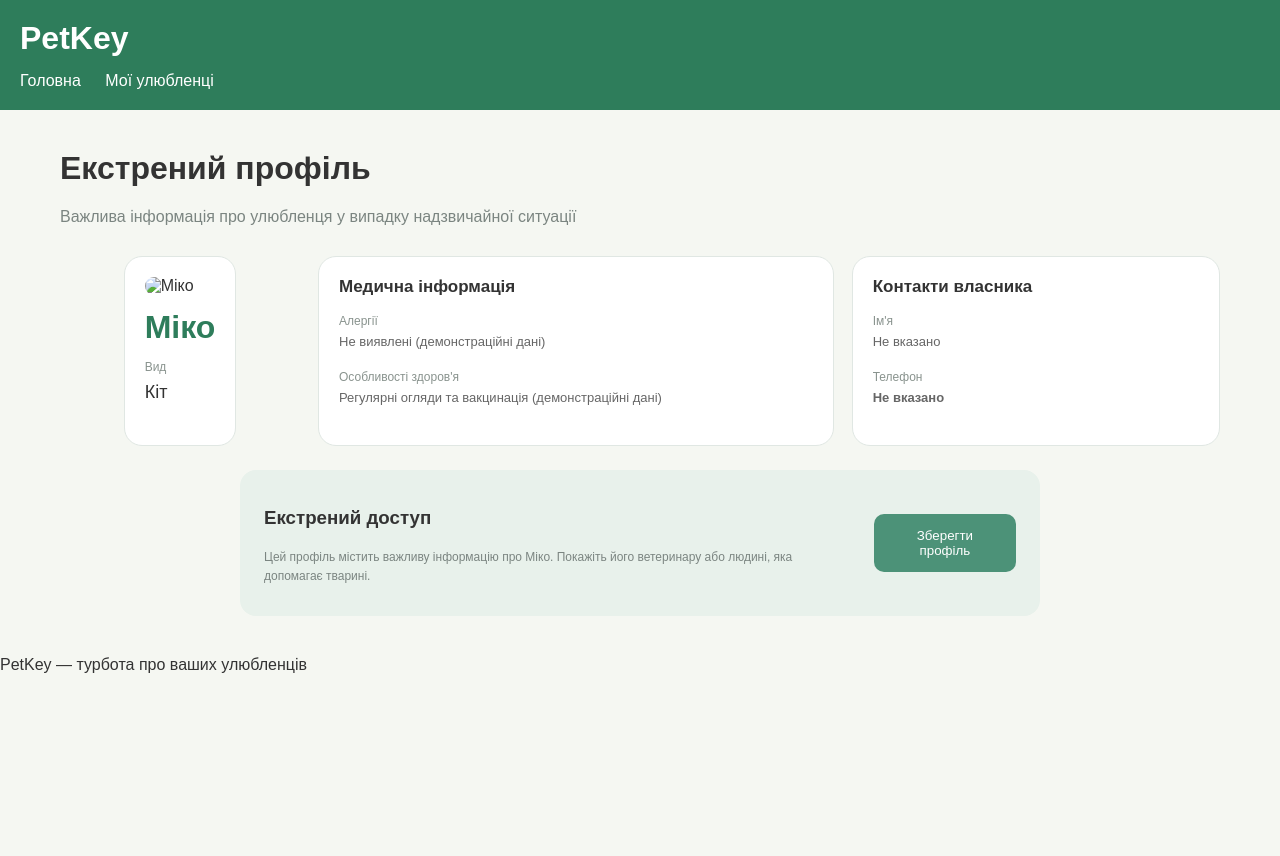
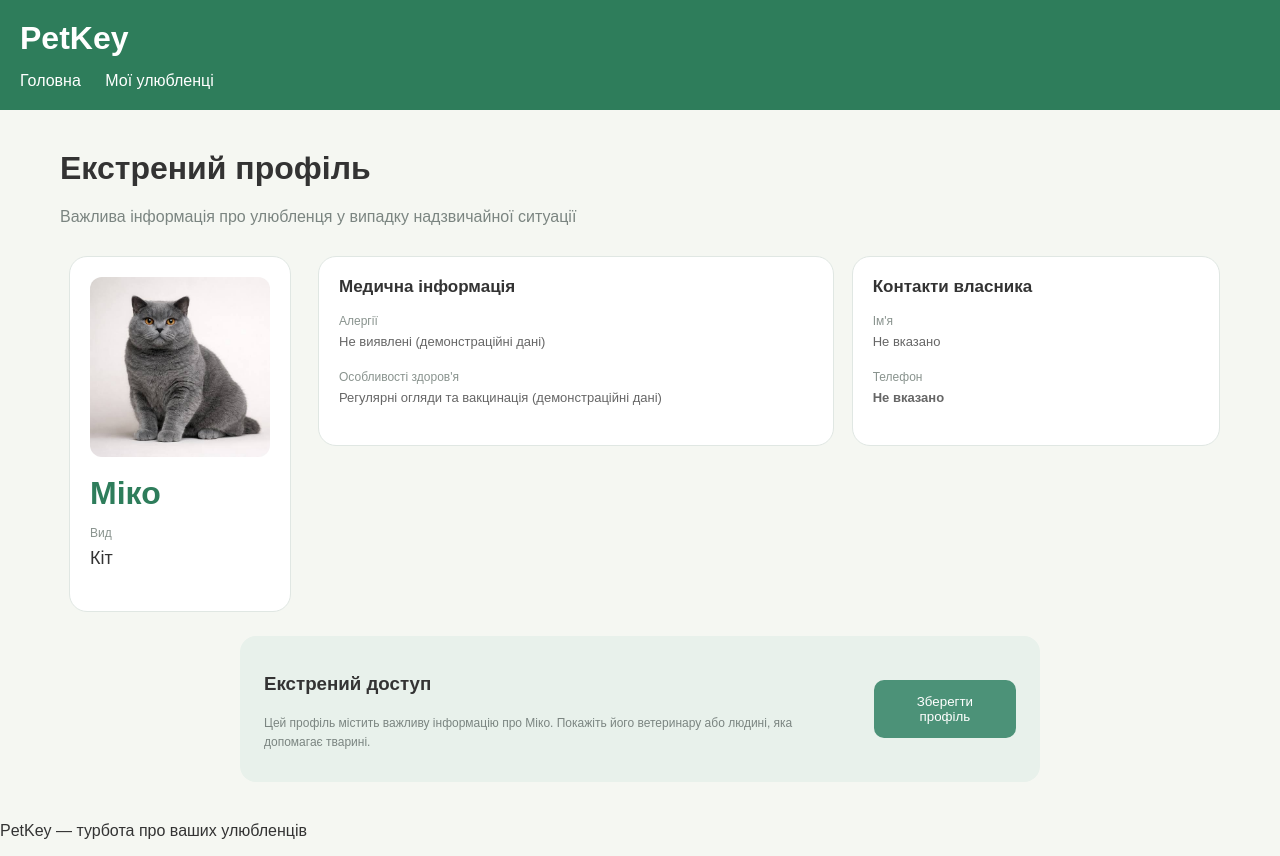
Before and after one commit to albinkasomilchik-lab/PetKey, a plain HTML site: page emergency-miko.html in a window 1280 px wide. Before the commit the page ends 800 px from the top, so only its background shows below. Drawn offline with Linux system fonts and the light colour scheme.

Commit message:
Update emergency-miko.html

```diff
--- a/emergency-miko.html
+++ b/emergency-miko.html
@@ -28,7 +28,7 @@
 
         <!-- Профіль Міко -->
         <section class="pet-info-card">
-            <img src="images/miko.jpg" alt="Міко">
+            <img src="miko.jpg" alt="Міко">
 
             <h2>Міко</h2>
 
```
